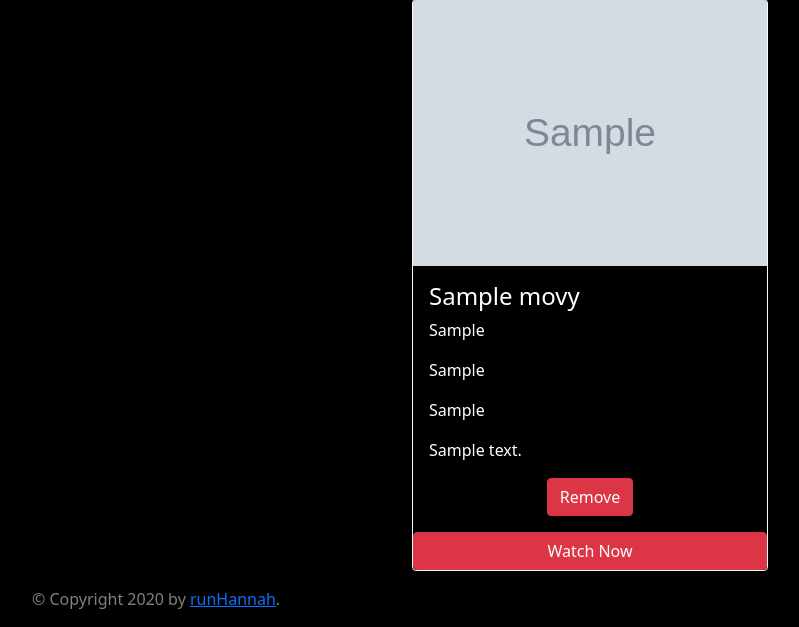
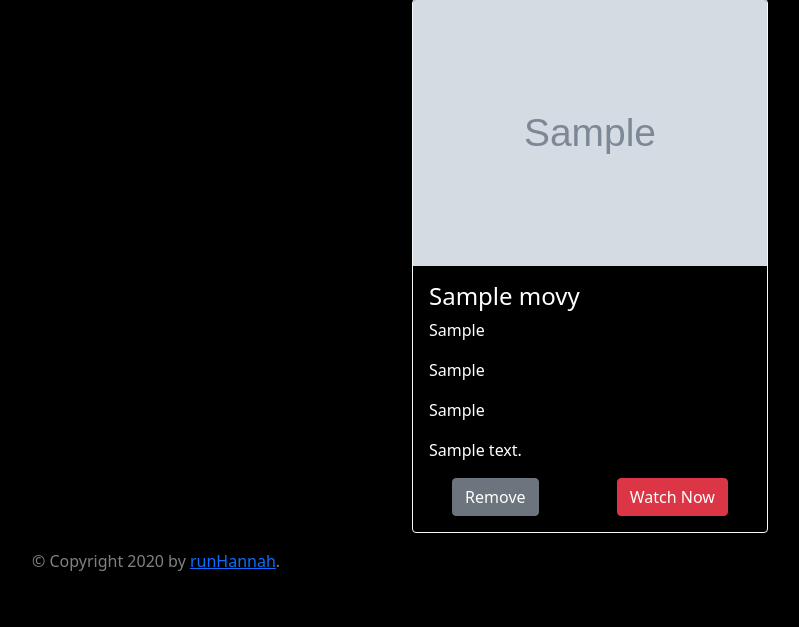
Before and after one commit to RunHannah/watch_movies, a Flask app: page /list in a window 1280 px wide. Shown: the part 273-900 px from the top of the page, without its empty margins (50-849 px from the left). After the commit the page ends 844 px from the top, so only its background shows below. Run offline with Flask 2, Linux system fonts and the light colour scheme; tables that the repository leaves empty hold one stand-in row (values such as "Sample post"); grey boxes marked "Sample" are stand-in pictures.

Commit message:
style movie list buttons

```diff
--- a/templates/movies.html
+++ b/templates/movies.html
@@ -19,13 +19,15 @@
                             <p class="card-text">{{movie.duration}} </p>
                             <p class="card-text">{{movie.description}}</p>
                         </div>
-                        <form class="mx-auto mb-3" action='/delete' method="POST">
-                            <input class="movieInput" style="display: none" type="text" name="movie_id" value="{{movie.movie_id}}" />
-                            <input class="btn btn-danger"  type="submit" value="Remove">
-                        </form>
-                        <button class="btn btn-danger" onclick="window.open('https://www.netflix.com/watch/{{movie.movie_id}}', '_blank')" target='0'>
-                            Watch Now
-                        </button>
+                        <div class="mb-3 d-flex justify-content-around align-items-center">
+                            <form class="" action='/delete' method="POST">
+                                <input class="movieInput" style="display: none" type="text" name="movie_id" value="{{movie.movie_id}}" />
+                                <button class="btn btn-secondary"  type="submit" value="Remove">Remove</button>
+                            </form>
+                            <button class="btn btn-danger" onclick="window.open('https://www.netflix.com/watch/{{movie.movie_id}}', '_blank')" target='0'>
+                                Watch Now
+                            </button>
+                        </div>
                     </div>
                 </div>
             {% endfor %}
```
